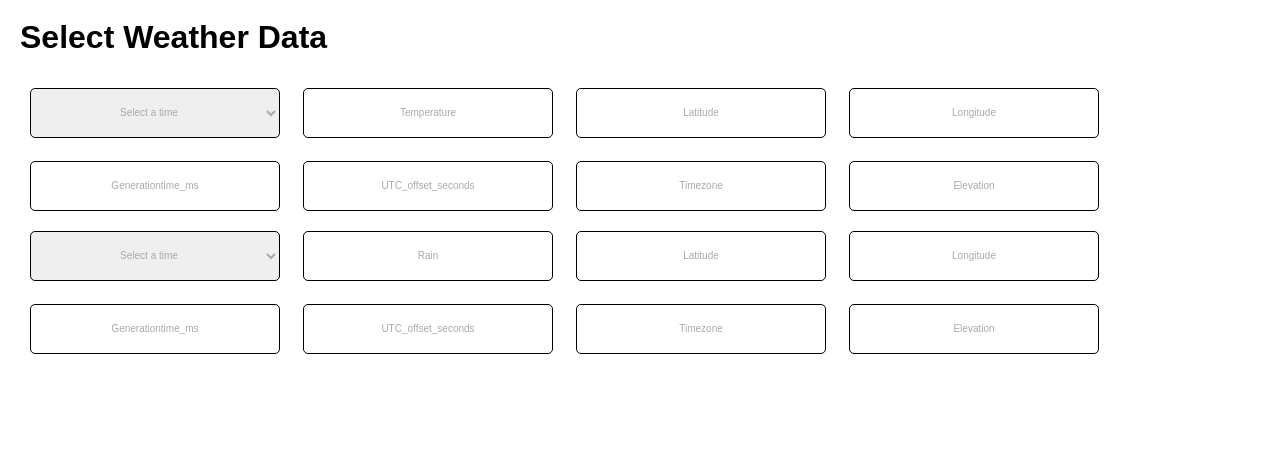
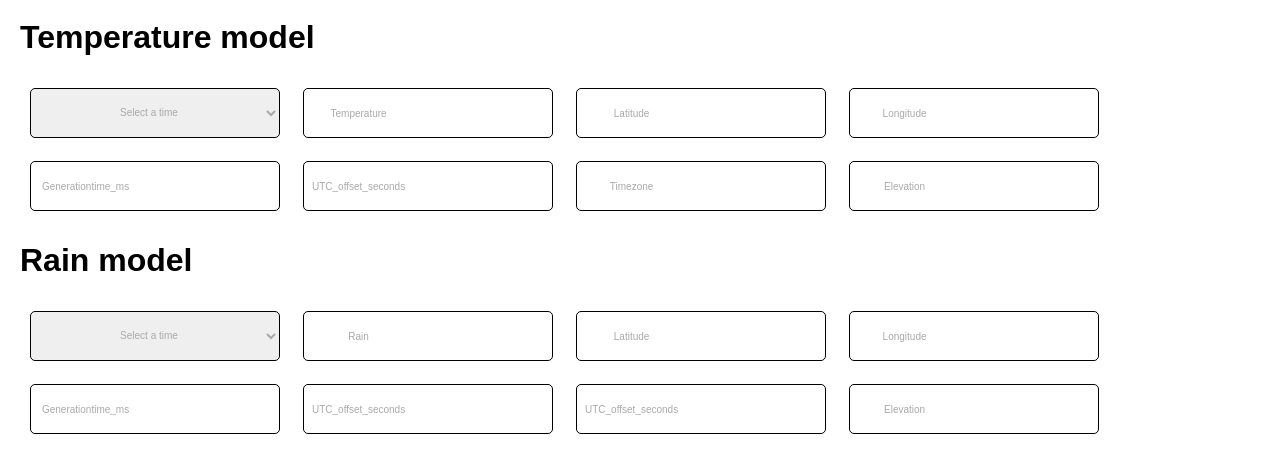
Before and after one commit to ellach/Open-Meteo, a plain HTML site: page forecast.html in a window 1280 px wide. Shown: the part 302-774 px from the top of the page. Drawn offline with Linux system fonts and the light colour scheme; no server answers.

Commit message:
Added text to the home page and labels for input windows

```diff
--- a/forecast.html
+++ b/forecast.html
@@ -2,40 +2,86 @@
 <html>
 <head>
     <meta charset="utf-8">
-    <title>Historical Weather</title>
+    <title>Forecast Weather</title>
     <link rel="stylesheet" href="style.css">
 </head>
-<header class="header historical-header">
+<header class="header forecast-header">
 </header>
 <body>
 <main id="main-content">
-    <!-- API data will be displayed here -->
-    <h1>Select Weather Data</h1>
+    <h1>Temperature model</h1>
+
 
     <div class="paragraph-container" id="selectedWeather0">
         <select class="window" id="weatherSelect0">
             <option class="time-window" id="selectedTime0" value="">Select a time</option>
+            <label >Temperature</label>
         </select>
-        <span class="window" id="selectedTemperature">Temperature</span>
-        <span class="window" id="setLatitude">Latitude</span>
-        <span class="window" id="setLongitude">Longitude</span>
-        <span class="window" id="setGenerationtime_ms">Generationtime_ms</span>
-        <span class="window" id="setUtc_offset_seconds">UTC_offset_seconds</span>
-        <span class="window" id="setTimezone">Timezone</span>
-        <span class="window" id="setElevation">Elevation</span>
+
+        <div class="window">
+        <span  id="selectedTemperature"></span>
+        <label >Temperature</label>
+        </div>
+
+        <div class="window">
+        <span  id="setLatitude"></span>
+        <label >Latitude</label>
+        </div>
+        <div class="window">
+        <span  id="setLongitude"></span>
+        <label >Longitude</label>
+        </div>
+        <div class="window">
+        <span  id="setGenerationtime_ms"></span>
+        <label >Generationtime_ms</label>
+        </div>
+        <div class="window">
+        <span  id="setUtc_offset_seconds"></span>
+        <label >UTC_offset_seconds</label>
+        </div>
+        <div class="window">
+        <span  id="setTimezone"></span>
+        <label>Timezone</label>
+        </div>
+        <div class="window">
+        <span  id="setElevation"></span>
+        <label>Elevation</label>
+        </div>
     </div>
 
+    <h1>Rain model</h1>
     <div class="paragraph-container" id="selectedWeather1">
         <select class="window" id="weatherSelect1">
             <option class="time-window" id="selectedTime1" value="">Select a time</option>
         </select>
-        <span class="window" id="selectedRain">Rain</span>
-        <span class="window" id="setLatitude1">Latitude</span>
-        <span class="window" id="setLongitude1">Longitude</span>
-        <span class="window" id="setGenerationtime_ms1">Generationtime_ms</span>
-        <span class="window" id="setUtc_offset_seconds1">UTC_offset_seconds</span>
-        <span class="window" id="setTimezone1">Timezone</span>
-        <span class="window" id="setElevation1">Elevation</span>
+        <div class="window">
+        <span  id="selectedRain"></span>
+           <label>Rain</label>
+        </div>
+        <div class="window">
+        <span  id="setLatitude1"></span>
+            <label>Latitude</label>
+        </div>
+        <div class="window">
+        <span  id="setLongitude1"></span>
+            <label>Longitude</label>
+        </div>
+        <div class="window">
+        <span  id="setGenerationtime_ms1"></span>
+            <label>Generationtime_ms</label>
+        </div>
+        <div class="window">
+        <span id="setUtc_offset_seconds1"></span>
+            <label>UTC_offset_seconds</label>
+        </div>
+        <div class="window">
+        <span  id="setTimezone1"></span>
+            <label>UTC_offset_seconds</label>
+        </div>
+        <div class="window">
+            <span  id="setElevation1"></span>
+            <label>Elevation</label>
+           </div>
     </div>
 
 </main>
--- a/forecast.js
+++ b/forecast.js
@@ -84,7 +84,7 @@ function displaySelectedWeather(data, index, elementId) {
         document.getElementById(selectedElements['selectedTemperature']).textContent = selectedElements['temperature'][index];
         document.getElementById(selectedElements['latitude']).textContent = data.latitude;
         document.getElementById(selectedElements['longitude']).textContent = data.longitude;
-        document.getElementById(selectedElements['generationtime_ms']).textContent = data.generationtime_ms;
+        document.getElementById(selectedElements['generationtime_ms']).textContent = data.generationtime_ms.toFixed(2);
         document.getElementById(selectedElements['utc_offset_seconds']).textContent = data.utc_offset_seconds;
         document.getElementById(selectedElements['timezone']).textContent = data.timezone;
         document.getElementById(selectedElements['elevation']).textContent = data.elevation;
--- a/style.css
+++ b/style.css
@@ -34,7 +34,7 @@ header {
     background-image: url('img/IOW-q1a-light.jpg');
 }
 
-.historical-header{
+.forecast-header{
     background-image: url('img/luke-paris-RSHVwil-qEc-unsplash.jpg');
 }
 
@@ -67,20 +67,6 @@ li a:hover {
     border: 1px solid black;
 }
 
-table {
-    width: 100%;
-    border-collapse: collapse;
-}
-
-th, td {
-    border: 1px solid #ddd;
-    padding: 8px;
-    text-align: center;
-}
-
-th {
-    background-color: #f2f2f2;
-}
 
 p{
     font-size: 20px;
@@ -88,47 +74,14 @@ p{
 
 }
 
-.paragraph-container {
-    display: flex;
-    flex-direction: row;
-    gap: 3px;
-    flex-wrap: wrap;
-}
 
-.window{
-
-    color: darkgray;
-    font-size: 10px;
-    text-decoration: none;
-    padding: 10px;
-    transition: border 0.3s ease;
-    border-radius: 5px;
-    border: 1px solid black;
-    flex-direction: row;
-
-    margin: 10px;
-    margin-top: 10px;
-    display: inline-flex;
-    justify-content: center;
-    align-items: center;
-    width: 250px;
-    height: 50px;
-    box-sizing: border-box;
-    text-align: center;
-    vertical-align: middle;
-
-}
-
-
- option.time-window {
+ .option.time-window {
 
      color: darkgray;
      font-size: 10px;
      text-decoration: none;
      padding: 10px;
-     transition: border 0.3s ease;
      border-radius: 5px;
-     border: 1px solid black;
      flex-direction: row;
      cursor: pointer;
 
@@ -139,3 +92,70 @@ p{
      overflow-y: auto;
 
 }
+
+.window{
+
+    color: darkgray;
+    font-size: 10px;
+    text-decoration: none;
+    transition: border 0.3s ease;
+    border-radius: 5px;
+    border: 1px solid black;
+    flex-direction: row;
+    margin: 10px;
+    display: inline-flex;
+    justify-content: center;
+    align-items: center;
+    width: 250px;
+    height: 50px;
+    box-sizing: border-box;
+    text-align: center;
+    vertical-align: middle;
+}
+
+
+.window>label{
+
+    position: relative;
+    top: 1%;
+    right: 28%;
+    z-index: 2;
+    overflow: hidden;
+    text-align: start;
+    text-overflow: ellipsis;
+    white-space: nowrap;
+    pointer-events: none;
+    transform-origin: 0 0;
+    transition: opacity .1s ease-in-out, transform .1s ease-in-out;
+}
+
+.window>span{
+    position: relative;
+    top: 1%;
+    left: 28%;
+    z-index: 2;
+}
+.paragraph-container {
+    display: flex;
+    flex-direction: row;
+    gap: 3px;
+    flex-wrap: wrap;
+}
+
+.content {
+    display: flex;
+    width: 100%;
+    justify-content: flex-end; /* Aligns the right column to the right */
+
+}
+
+.right-column {
+    width: 500px; /* Adjust the width as needed */
+    padding: 10px;
+    margin-right: 780px;
+}
+
+.next-page{
+    margin-top: 100px;
+    margin-left: 250px;
+}
```
Also changed, not shown: index.html (+13 -2 lines).
